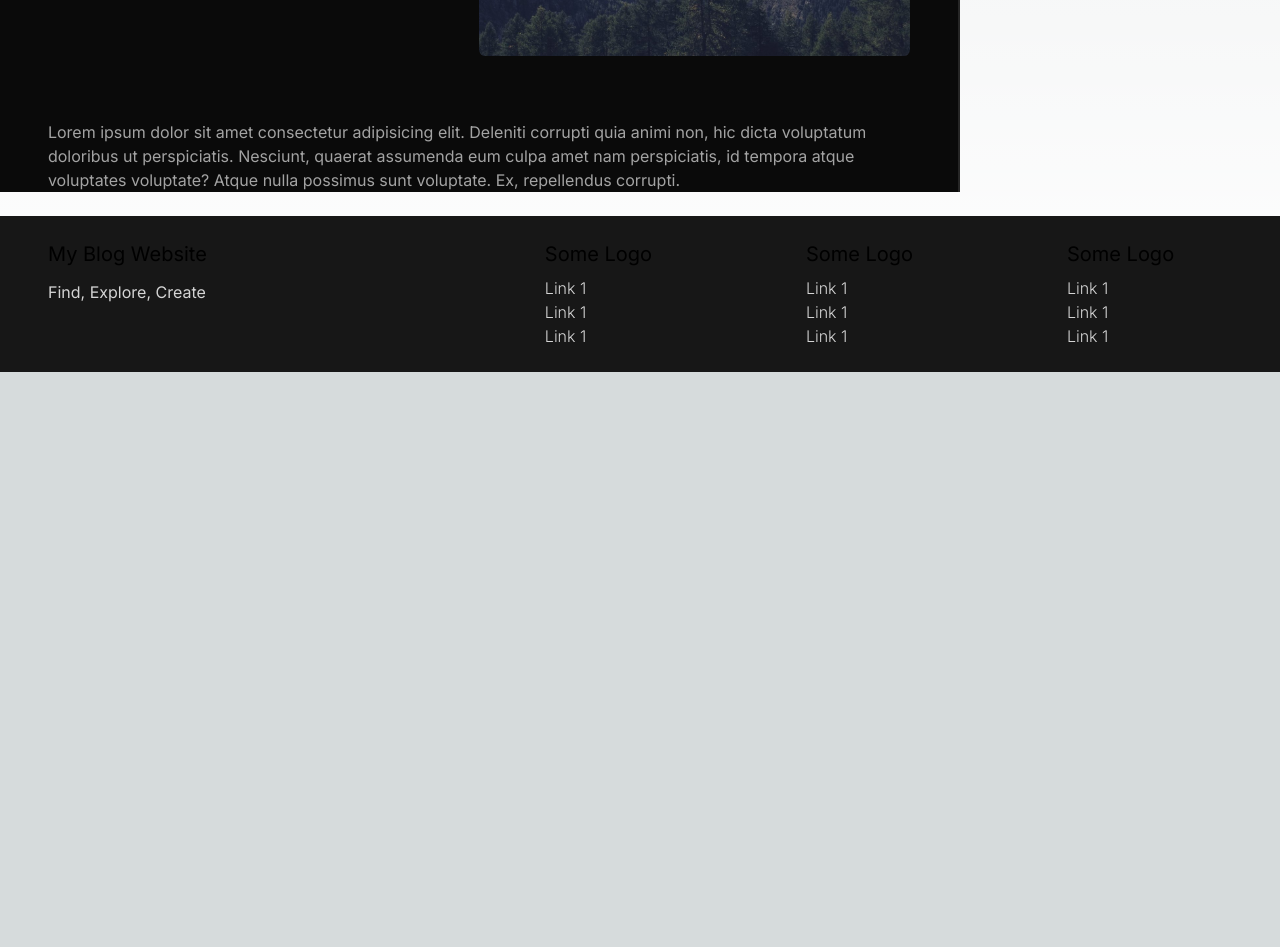
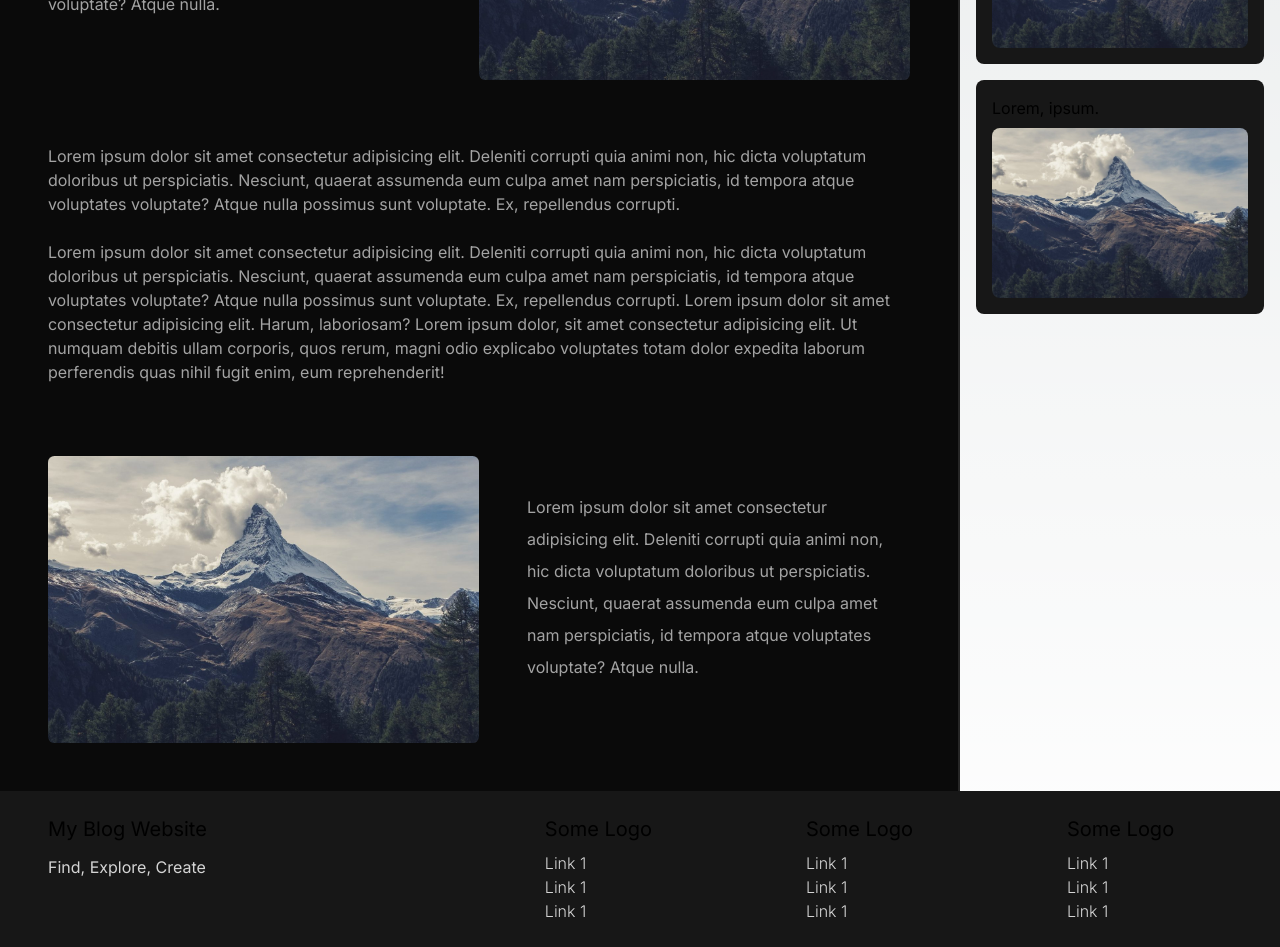
Before and after one commit to jane-does-coding/blog, a Next.js app: page /blogs/1 in a window 1280 px wide. Shown: the part 1440-2387 px from the top of the page. Before the commit the page ends 1812 px from the top, so only its background shows below. Built offline with nearby package versions, Linux system fonts and the light colour scheme.

Commit message:
nav and stuff

```diff
--- a/app/(pages)/blogs/page.tsx
+++ b/app/(pages)/blogs/page.tsx
@@ -1,7 +1,12 @@
+import Blogs from "@/app/components/Blogs/Blogs";
 import React from "react";
 
 const page = () => {
-	return <div></div>;
+	return (
+		<div>
+			<Blogs />
+		</div>
+	);
 };
 
 export default page;
--- a/app/components/Blog/Blog.tsx
+++ b/app/components/Blog/Blog.tsx
@@ -1,7 +1,9 @@
 import React from "react";
+import BlogCard from "../BlogCard";
 
 const Blog = () => {
 	return (
+		<div className="flex">
 			<div className="min-h-screen bg-neutral-950 w-[75vw] border-r-2 border-neutral-800">
 				<h1 className="text-[2rem] mx-auto text-center pt-8">Some title</h1>
 				<img
@@ -23,31 +25,31 @@ const Blog = () => {
 				<div className="w-[90%] h-[2px] bg-neutral-800 my-6 mx-auto"></div>
 				<p className="text-neutral-400 max-w-[90%] mx-auto mb-6">
 					Lorem ipsum dolor sit amet consectetur adipisicing elit. Deleniti
-				corrupti quia animi non, hic dicta voluptatum doloribus ut perspiciatis.
-				Nesciunt, quaerat assumenda eum culpa amet nam perspiciatis, id tempora
-				atque voluptates voluptate? Atque nulla possimus sunt voluptate. Ex,
-				repellendus corrupti. Lorem ipsum dolor sit amet consectetur adipisicing
-				elit. Odit, obcaecati.
+					corrupti quia animi non, hic dicta voluptatum doloribus ut
+					perspiciatis. Nesciunt, quaerat assumenda eum culpa amet nam
+					perspiciatis, id tempora atque voluptates voluptate? Atque nulla
+					possimus sunt voluptate. Ex, repellendus corrupti. Lorem ipsum dolor
+					sit amet consectetur adipisicing elit. Odit, obcaecati.
 				</p>
 				<p className="text-neutral-400 max-w-[90%] mx-auto mb-6">
 					Lorem ipsum dolor sit amet consectetur adipisicing elit. Deleniti
-				corrupti quia animi non, hic dicta voluptatum doloribus ut perspiciatis.
-				Nesciunt, quaerat assumenda eum culpa amet nam perspiciatis, id tempora
-				atque voluptates voluptate? Atque nulla possimus sunt voluptate. Ex,
-				repellendus corrupti. Lorem ipsum dolor sit amet consectetur adipisicing
-				elit. Harum, laboriosam? Lorem ipsum dolor, sit amet consectetur
-				adipisicing elit. Ut numquam debitis ullam corporis, quos rerum, magni
-				odio explicabo voluptates totam dolor expedita laborum perferendis quas
-				nihil fugit enim, eum reprehenderit!
+					corrupti quia animi non, hic dicta voluptatum doloribus ut
+					perspiciatis. Nesciunt, quaerat assumenda eum culpa amet nam
+					perspiciatis, id tempora atque voluptates voluptate? Atque nulla
+					possimus sunt voluptate. Ex, repellendus corrupti. Lorem ipsum dolor
+					sit amet consectetur adipisicing elit. Harum, laboriosam? Lorem ipsum
+					dolor, sit amet consectetur adipisicing elit. Ut numquam debitis ullam
+					corporis, quos rerum, magni odio explicabo voluptates totam dolor
+					expedita laborum perferendis quas nihil fugit enim, eum reprehenderit!
 				</p>
 				<p className="text-neutral-400 max-w-[90%] mx-auto mb-6">
 					Lorem ipsum dolor sit amet consectetur adipisicing elit. Deleniti
-				corrupti quia animi non, hic dicta voluptatum doloribus ut perspiciatis.
-				Nesciunt, quaerat assumenda eum culpa amet nam perspiciatis, id tempora
-				atque voluptates voluptate? Atque nulla possimus sunt voluptate. Ex,
-				repellendus corrupti.
+					corrupti quia animi non, hic dicta voluptatum doloribus ut
+					perspiciatis. Nesciunt, quaerat assumenda eum culpa amet nam
+					perspiciatis, id tempora atque voluptates voluptate? Atque nulla
+					possimus sunt voluptate. Ex, repellendus corrupti.
 				</p>
-			<div className="flex w-[90%] mx-auto my-16 items-center justify-center">
+				<div className="flex w-[90%] mx-auto py-16 items-center justify-center">
 					<p className="text-neutral-400 w-1/2 mx-auto mb-6 pr-12 leading-[2rem]">
 						Lorem ipsum dolor sit amet consectetur adipisicing elit. Deleniti
 						corrupti quia animi non, hic dicta voluptatum doloribus ut
@@ -58,11 +60,41 @@ const Blog = () => {
 				</div>
 				<p className="text-neutral-400 max-w-[90%] mx-auto mb-6">
 					Lorem ipsum dolor sit amet consectetur adipisicing elit. Deleniti
-				corrupti quia animi non, hic dicta voluptatum doloribus ut perspiciatis.
-				Nesciunt, quaerat assumenda eum culpa amet nam perspiciatis, id tempora
-				atque voluptates voluptate? Atque nulla possimus sunt voluptate. Ex,
-				repellendus corrupti.
+					corrupti quia animi non, hic dicta voluptatum doloribus ut
+					perspiciatis. Nesciunt, quaerat assumenda eum culpa amet nam
+					perspiciatis, id tempora atque voluptates voluptate? Atque nulla
+					possimus sunt voluptate. Ex, repellendus corrupti.
 				</p>
+				<p className="text-neutral-400 max-w-[90%] mx-auto mb-6">
+					Lorem ipsum dolor sit amet consectetur adipisicing elit. Deleniti
+					corrupti quia animi non, hic dicta voluptatum doloribus ut
+					perspiciatis. Nesciunt, quaerat assumenda eum culpa amet nam
+					perspiciatis, id tempora atque voluptates voluptate? Atque nulla
+					possimus sunt voluptate. Ex, repellendus corrupti. Lorem ipsum dolor
+					sit amet consectetur adipisicing elit. Harum, laboriosam? Lorem ipsum
+					dolor, sit amet consectetur adipisicing elit. Ut numquam debitis ullam
+					corporis, quos rerum, magni odio explicabo voluptates totam dolor
+					expedita laborum perferendis quas nihil fugit enim, eum reprehenderit!
+				</p>
+				<div className="flex w-[90%] mx-auto py-12 items-center justify-center">
+					<img src="/banner1.jpg" className="w-1/2 rounded-[0.4rem]" alt="" />
+					<p className="text-neutral-400 w-1/2 mx-auto mb-6 pl-12 leading-[2rem]">
+						Lorem ipsum dolor sit amet consectetur adipisicing elit. Deleniti
+						corrupti quia animi non, hic dicta voluptatum doloribus ut
+						perspiciatis. Nesciunt, quaerat assumenda eum culpa amet nam
+						perspiciatis, id tempora atque voluptates voluptate? Atque nulla.
+					</p>
+				</div>
+			</div>
+			<div className="w-[25vw] flex flex-col p-4 gap-4">
+				<BlogCard />
+				<BlogCard />
+				<BlogCard />
+				<BlogCard />
+				<BlogCard />
+				<BlogCard />
+				<BlogCard />
+			</div>
 		</div>
 	);
 };
--- /dev/null
+++ b/app/components/Blogs/Blogs.tsx
@@ -0,0 +1,26 @@
+import React from "react";
+import BlogCard from "../BlogCard";
+import Categories from "../Home/Categories";
+
+const Blogs = () => {
+	return (
+		<>
+			<h1 className="mx-auto text-center text-[3rem] my-8 mt-12">Blogs</h1>
+			<Categories />
+			<div className="grid grid-cols-3 gap-[1rem] px-12">
+				<BlogCard />
+				<BlogCard />
+				<BlogCard />
+				<BlogCard />
+				<BlogCard />
+				<BlogCard />
+				<BlogCard />
+				<BlogCard />
+				<BlogCard />
+				<BlogCard />
+			</div>
+		</>
+	);
+};
+
+export default Blogs;
--- /dev/null
+++ b/app/components/Navbar.tsx
@@ -0,0 +1,18 @@
+import React from "react";
+
+const Navbar = () => {
+	return (
+		<div className="fixed top-0 right-0">
+			<div className="">idk</div>
+			<div className="">
+				<a href="">Link 1</a>
+				<a href="">Link 1</a>
+				<a href="">Link 1</a>
+				<a href="">Link 1</a>
+				<a href="">Link 1</a>
+			</div>
+		</div>
+	);
+};
+
+export default Navbar;
```
Also changed, not shown: 1 other file (tests, documents, lock files or other folders). Lines whose indentation alone changed are shown as unchanged.
